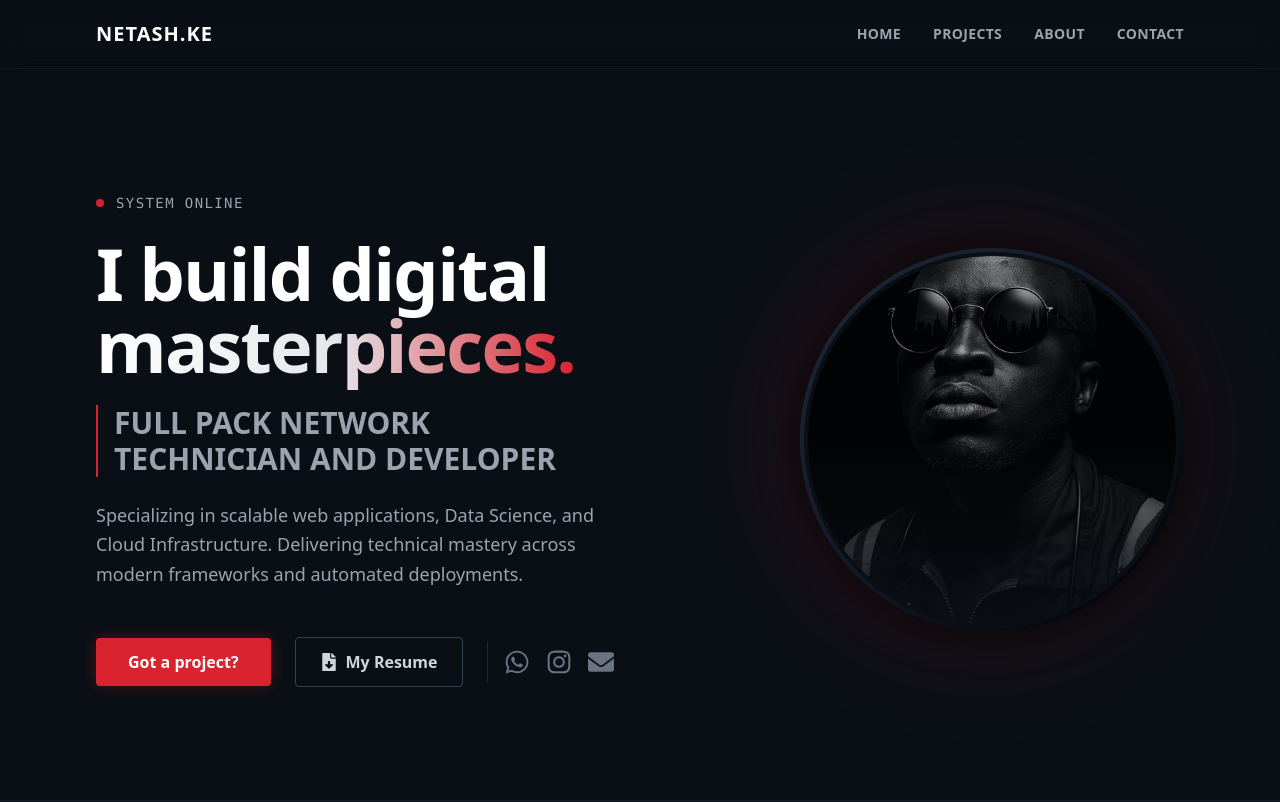
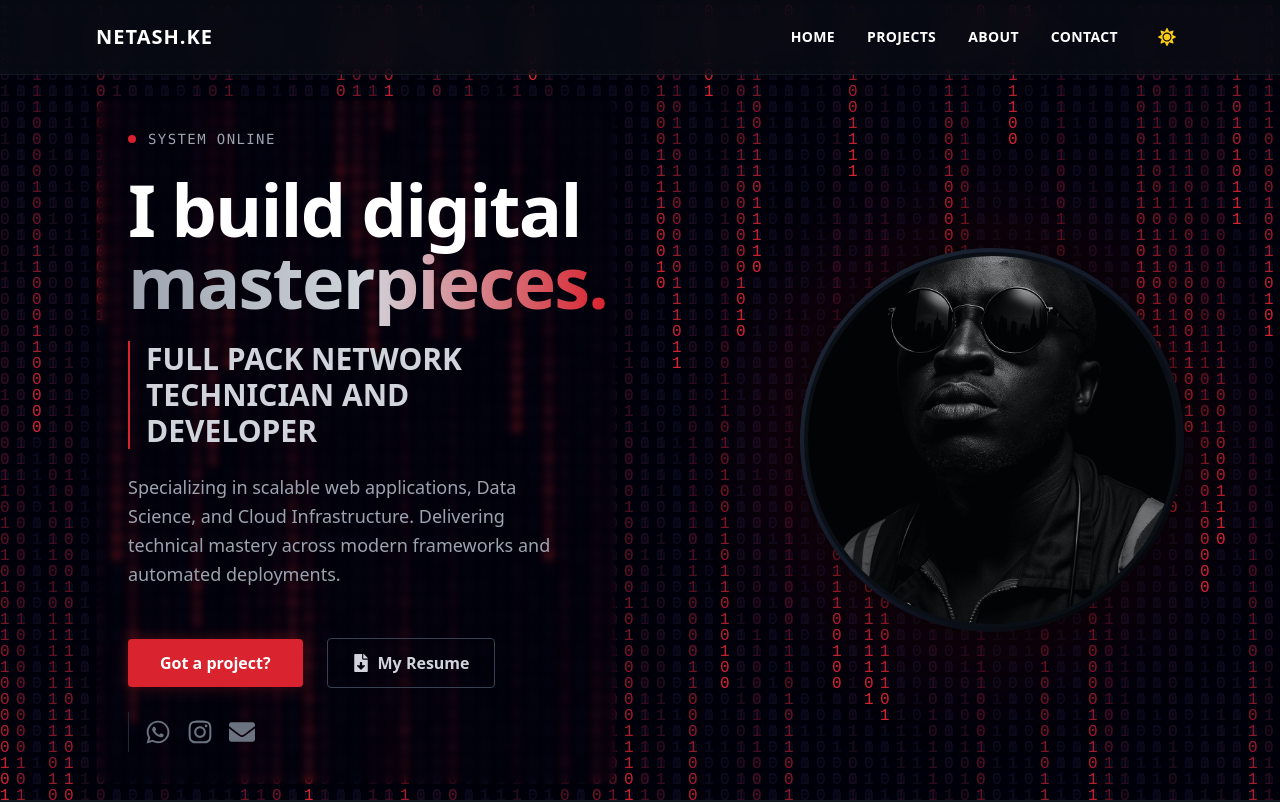
Before and after one commit to CaLLmeeDdY/ashilaka-portfolio-, a React (Vite) app: page / in a window 1280 px wide. Shown: the top 802 px of the page. Built offline with nearby package versions, Linux system fonts and the light colour scheme.

Commit message:
Updated the About Me text

```diff
--- a/src/App.jsx
+++ b/src/App.jsx
@@ -1,9 +1,10 @@
 import React, { useState } from 'react';
-import { FaInstagram, FaWhatsapp, FaEnvelope, FaFileDownload } from 'react-icons/fa';
+// Added FaSun and FaMoon for the Light/Dark toggle
+import { FaInstagram, FaWhatsapp, FaEnvelope, FaFileDownload, FaSun, FaMoon } from 'react-icons/fa';
+import MatrixBackground from './MatrixBackground'; // Importing your new animation
 
 // ==========================================================
 // 🎛️ MASTER CONTROL PANEL
-// Edit your details here. The website will update automatically.
 // ==========================================================
 const profile = {
   name: "NETASH.KE",
@@ -11,12 +12,12 @@ const profile = {
   bio: "Specializing in scalable web applications, Data Science, and Cloud Infrastructure. Delivering technical mastery across modern frameworks and automated deployments.",
   buttonText: "Got a project?",
   resumeText: "My Resume",
-  resumeLink: "/ashilaka-resume.pdf", // Make sure this file is in your 'public' folder
-  imagePath: "/profile.jpg", // Make sure this file is in your 'public' folder
+  resumeLink: "/ashilaka-resume.pdf",
+  imagePath: "/profile.jpg",
   email: "ashilakaedwin@gmail.com",
   phone: "+254 769 058 951",
-  whatsapp: "254769058951", // Removed the + and spaces for the API link
-  instagram:"netash_254" // Add your Instagram handle here
+  whatsapp: "254769058951",
+  instagram: "YOUR_HANDLE"
 };
 
 const projects = [
@@ -58,34 +59,28 @@ const experience = [
   }
 ];
 
-function App() {
-  // --- CONTACT FORM LOGIC ---
+export default function App() {
   const [buttonText, setButtonText] = useState("Send a message");
+
+  // --- THEME STATE ---
+  // Defaults to true (Dark Mode)
+  const [isDarkMode, setIsDarkMode] = useState(true);
 
   const handleSubmit = async (event) => {
     event.preventDefault();
     setButtonText("Sending...");
-
     const formData = new FormData(event.target);
-
-    // Web3Forms Key Provided
     formData.append("access_key", "58d4ea45-916e-455f-81ba-d8eb3c803bb9");
 
     try {
-      const response = await fetch("https://api.web3forms.com/submit", {
-        method: "POST",
-        body: formData
-      });
-
+      const response = await fetch("https://api.web3forms.com/submit", { method: "POST", body: formData });
       const data = await response.json();
-
       if (data.success) {
         setButtonText("Message Sent! 🚀");
         event.target.reset();
         setTimeout(() => setButtonText("Send a message"), 5000);
       } else {
         setButtonText("Error sending message.");
-        console.error("Error", data);
       }
     } catch (error) {
       setButtonText("Network Error.");
@@ -93,35 +88,50 @@ function App() {
   };
 
   return (
-    <div className="bg-[#0a0f16] text-white font-sans min-h-screen pb-24 selection:bg-[#d9232e] selection:text-white scroll-smooth">
+    // The main wrapper now dynamically switches text colors based on the theme
+    <div className={`min-h-screen font-sans pb-24 selection:bg-[#d9232e] selection:text-white scroll-smooth transition-colors duration-500 ${isDarkMode ? 'text-white' : 'text-gray-900'}`}>
+
+      {/* 0. MATRIX BACKGROUND */}
+      <MatrixBackground isDarkMode={isDarkMode} />
 
       {/* 1. NAVIGATION */}
-      <nav className="fixed top-0 w-full z-50 bg-[#0a0f16]/90 backdrop-blur-md border-b border-gray-800/50">
+      {/* Background is now highly transparent with a blur so the Matrix shows through */}
+      <nav className={`fixed top-0 w-full z-50 backdrop-blur-md border-b transition-colors duration-500 ${isDarkMode ? 'bg-[#0a0f16]/60 border-gray-800/50' : 'bg-white/60 border-gray-200'}`}>
         <div className="flex justify-between items-center py-5 px-8 lg:px-24">
           <div className="text-xl font-bold tracking-wider uppercase">{profile.name}</div>
-          <div className="hidden md:flex gap-8 text-sm font-semibold text-gray-400 tracking-wide uppercase">
-            <a href="#home" className="hover:text-white transition-colors">Home</a>
-            <a href="#projects" className="hover:text-white transition-colors">Projects</a>
-            <a href="#about" className="hover:text-white transition-colors">About</a>
-            <a href="#contact" className="hover:text-white transition-colors">Contact</a>
+
+          <div className="hidden md:flex items-center gap-8 text-sm font-semibold tracking-wide uppercase">
+            <a href="#home" className="hover:text-[#d9232e] transition-colors">Home</a>
+            <a href="#projects" className="hover:text-[#d9232e] transition-colors">Projects</a>
+            <a href="#about" className="hover:text-[#d9232e] transition-colors">About</a>
+            <a href="#contact" className="hover:text-[#d9232e] transition-colors">Contact</a>
+
+            {/* LIGHT/DARK MODE TOGGLE BUTTON */}
+            <button
+              onClick={() => setIsDarkMode(!isDarkMode)}
+              className="p-2 rounded-full hover:bg-gray-500/20 transition-all duration-300"
+              aria-label="Toggle Theme"
+            >
+              {isDarkMode ? <FaSun size={18} className="text-yellow-400" /> : <FaMoon size={18} className="text-gray-800" />}
+            </button>
           </div>
         </div>
       </nav>
 
       {/* 2. PRO HERO SECTION */}
       <section id="home" className="grid grid-cols-1 lg:grid-cols-2 gap-12 px-8 lg:px-24 min-h-screen items-center pt-20">
-        <div className="space-y-6 relative z-10">
-          <p className="text-gray-400 font-mono tracking-widest uppercase text-sm flex items-center gap-3">
+        <div className="space-y-6 relative z-10 p-8 rounded-2xl backdrop-blur-sm bg-black/10">
+          <p className={`font-mono tracking-widest uppercase text-sm flex items-center gap-3 ${isDarkMode ? 'text-gray-400' : 'text-gray-600'}`}>
             <span className="w-2 h-2 rounded-full bg-[#d9232e] animate-pulse"></span>
             System Online
           </p>
           <h1 className="text-5xl md:text-7xl font-bold leading-tight tracking-tight">
-            I build digital <br/> <span className="text-transparent bg-clip-text bg-gradient-to-r from-white via-gray-200 to-[#d9232e]">masterpieces.</span>
+            I build digital <br/> <span className="text-transparent bg-clip-text bg-gradient-to-r from-gray-400 via-gray-300 to-[#d9232e]">masterpieces.</span>
           </h1>
-          <h2 className="text-2xl md:text-3xl font-semibold text-gray-400 border-l-2 border-[#d9232e] pl-4">
+          <h2 className={`text-2xl md:text-3xl font-semibold border-l-2 border-[#d9232e] pl-4 ${isDarkMode ? 'text-gray-300' : 'text-gray-700'}`}>
             {profile.role}
           </h2>
-          <p className="text-gray-400 max-w-xl leading-relaxed text-lg">
+          <p className={`max-w-xl leading-relaxed text-lg ${isDarkMode ? 'text-gray-400' : 'text-gray-700'}`}>
             {profile.bio}
           </p>
 
@@ -132,20 +142,20 @@ function App() {
               <span className="relative">{profile.buttonText}</span>
             </a>
 
-            <a href={profile.resumeLink} download className="border border-gray-700 text-gray-300 hover:text-white hover:border-[#d9232e] hover:bg-[#d9232e]/5 px-6 py-3 rounded font-bold transition-all duration-300 flex items-center gap-2">
+            <a href={profile.resumeLink} download className={`border px-6 py-3 rounded font-bold transition-all duration-300 flex items-center gap-2 ${isDarkMode ? 'border-gray-700 text-gray-300 hover:text-white hover:border-[#d9232e] hover:bg-[#d9232e]/5' : 'border-gray-400 text-gray-800 hover:text-[#d9232e] hover:border-[#d9232e]'}`}>
               <FaFileDownload size={18} />
               {profile.resumeText}
             </a>
 
             {/* Icon Row */}
-            <div className="flex items-center gap-4 border-l border-gray-800 pl-4 h-10">
-              <a href={`https://wa.me/${profile.whatsapp}`} target="_blank" rel="noopener noreferrer" className="text-gray-500 hover:text-green-500 transition-colors" aria-label="WhatsApp">
+            <div className={`flex items-center gap-4 border-l pl-4 h-10 ${isDarkMode ? 'border-gray-800 text-gray-500' : 'border-gray-300 text-gray-600'}`}>
+              <a href={`https://wa.me/${profile.whatsapp}`} target="_blank" rel="noopener noreferrer" className="hover:text-green-500 transition-colors">
                 <FaWhatsapp size={26} />
               </a>
-              <a href={`https://instagram.com/${profile.instagram}`} target="_blank" rel="noopener noreferrer" className="text-gray-500 hover:text-pink-500 transition-colors" aria-label="Instagram">
+              <a href={`https://instagram.com/${profile.instagram}`} target="_blank" rel="noopener noreferrer" className="hover:text-pink-500 transition-colors">
                 <FaInstagram size={26} />
               </a>
-              <a href="#contact" className="text-gray-500 hover:text-[#d9232e] transition-colors" aria-label="Contact">
+              <a href="#contact" className="hover:text-[#d9232e] transition-colors">
                 <FaEnvelope size={26} />
               </a>
             </div>
@@ -155,15 +165,14 @@ function App() {
         <div className="flex justify-center lg:justify-end relative mt-12 lg:mt-0">
           <div className="relative group cursor-pointer">
             <div className="absolute -inset-2 bg-gradient-to-r from-[#d9232e] to-red-900 rounded-full blur-3xl opacity-20 group-hover:opacity-60 transition duration-1000 group-hover:duration-500"></div>
-            <div className="w-72 h-72 md:w-96 md:h-96 rounded-full p-1 relative bg-gradient-to-br from-gray-800 via-gray-900 to-black group-hover:from-[#d9232e] group-hover:via-red-800 group-hover:to-gray-900 transition-all duration-700 shadow-[0_0_40px_rgba(0,0,0,0.8)]">
-              <div className="w-full h-full rounded-full bg-[#0a0f16] overflow-hidden relative z-10 border-4 border-[#0a0f16]">
+            <div className={`w-72 h-72 md:w-96 md:h-96 rounded-full p-1 relative transition-all duration-700 shadow-[0_0_40px_rgba(0,0,0,0.8)] ${isDarkMode ? 'bg-gradient-to-br from-gray-800 via-gray-900 to-black' : 'bg-gradient-to-br from-gray-300 via-gray-200 to-gray-100'}`}>
+              <div className={`w-full h-full rounded-full overflow-hidden relative z-10 border-4 ${isDarkMode ? 'border-[#0a0f16] bg-[#0a0f16]' : 'border-white bg-white'}`}>
                 <img
                   src={profile.imagePath}
                   alt={profile.name}
                   onError={(e) => { e.target.style.display = 'none'; }}
                   className="w-full h-full object-cover grayscale opacity-80 group-hover:opacity-100 group-hover:grayscale-0 scale-100 group-hover:scale-105 transition-all duration-700 ease-out"
                 />
-                <div className="absolute inset-0 bg-gradient-to-t from-[#0a0f16] via-transparent to-transparent opacity-80 group-hover:opacity-30 transition-opacity duration-500"></div>
               </div>
             </div>
           </div>
@@ -171,12 +180,12 @@ function App() {
       </section>
 
       {/* 3. PROJECTS SECTION */}
-      <section id="projects" className="px-8 lg:px-24 py-32 bg-[#0d131b] border-y border-gray-800/50">
+      <section id="projects" className={`px-8 lg:px-24 py-32 border-y backdrop-blur-md transition-colors duration-500 ${isDarkMode ? 'bg-[#0d131b]/80 border-gray-800/50' : 'bg-white/80 border-gray-200'}`}>
         <h2 className="text-4xl font-bold text-center mb-16">Projects</h2>
         <div className="grid grid-cols-1 md:grid-cols-2 lg:grid-cols-3 gap-8">
           {projects.map((project, index) => (
-            <div key={index} className="bg-[#111822] border border-gray-800 rounded-xl overflow-hidden group hover:border-gray-500 transition-all duration-500 hover:-translate-y-2 hover:shadow-2xl hover:shadow-red-900/10 flex flex-col">
-              <div className="h-48 bg-gray-900 flex items-center justify-center relative overflow-hidden">
+            <div key={index} className={`border rounded-xl overflow-hidden group transition-all duration-500 hover:-translate-y-2 hover:shadow-2xl flex flex-col ${isDarkMode ? 'bg-[#111822]/90 border-gray-800 hover:border-gray-500 hover:shadow-red-900/10' : 'bg-white border-gray-200 hover:border-gray-400 hover:shadow-red-900/10'}`}>
+              <div className={`h-48 flex items-center justify-center relative overflow-hidden ${isDarkMode ? 'bg-gray-900' : 'bg-gray-100'}`}>
                 <div className="absolute inset-0 bg-[#d9232e]/10 opacity-0 group-hover:opacity-100 transition-opacity duration-500 z-10"></div>
                 <img
                   src={project.image}
@@ -184,16 +193,15 @@ function App() {
                   onError={(e) => { e.target.style.display = 'none'; }}
                   className="w-full h-full object-cover group-hover:scale-105 transition-transform duration-500"
                 />
-                <span className="absolute text-gray-700 font-mono text-sm -z-10">Image Placeholder</span>
               </div>
               <div className="p-8 flex flex-col flex-grow">
                 <h3 className="text-xl font-bold mb-3 group-hover:text-[#d9232e] transition-colors">{project.title}</h3>
                 <div className="flex flex-wrap gap-2 mb-4">
                   {project.tags.map((tag, tagIdx) => (
-                    <span key={tagIdx} className="px-2 py-1 bg-[#0a0f16] border border-gray-700 text-xs rounded text-gray-300">{tag}</span>
+                    <span key={tagIdx} className={`px-2 py-1 border text-xs rounded ${isDarkMode ? 'bg-[#0a0f16] border-gray-700 text-gray-300' : 'bg-gray-100 border-gray-300 text-gray-700'}`}>{tag}</span>
                   ))}
                 </div>
-                <p className="text-gray-400 text-sm mb-8 line-clamp-3 flex-grow">{project.description}</p>
+                <p className={`text-sm mb-8 line-clamp-3 flex-grow ${isDarkMode ? 'text-gray-400' : 'text-gray-600'}`}>{project.description}</p>
                 <a href={project.link} className="block text-center w-full py-3 border border-[#d9232e] text-[#d9232e] hover:bg-[#d9232e] hover:text-white rounded transition-all font-bold tracking-wide mt-auto">
                   Read Case Study &rarr;
                 </a>
@@ -204,11 +212,11 @@ function App() {
       </section>
 
       {/* 4. ABOUT & EXPERIENCE SECTION */}
-      <section id="about" className="px-8 lg:px-24 py-24 bg-[#0a0f16] border-y border-gray-800/50">
+      <section id="about" className={`px-8 lg:px-24 py-24 border-y backdrop-blur-md transition-colors duration-500 ${isDarkMode ? 'bg-[#0a0f16]/80 border-gray-800/50' : 'bg-gray-50/80 border-gray-200'}`}>
         <div className="grid grid-cols-1 lg:grid-cols-2 gap-16">
-          <div>
+          <div className="p-8 rounded-2xl backdrop-blur-sm bg-black/5">
             <h2 className="text-4xl font-bold mb-8">About Me</h2>
-            <p className="text-gray-400 leading-relaxed mb-8 text-lg">
+            <p className={`leading-relaxed mb-8 text-lg ${isDarkMode ? 'text-gray-400' : 'text-gray-700'}`}>
               I am a Full Stack Developer and Computer Scientist with a deep passion for building scalable applications and managing robust cloud infrastructure. Over the past few years, I've had the opportunity to solve real-world technical challenges across varied environments.
             </p>
             <a href={profile.resumeLink} download className="inline-block bg-transparent border border-[#d9232e] text-[#d9232e] hover:bg-[#d9232e] hover:text-white px-8 py-3 rounded font-bold transition-all hover:shadow-[0_0_15px_rgba(217,35,46,0.3)]">
@@ -216,13 +224,13 @@ function App() {
             </a>
           </div>
 
-          <div className="space-y-8 mt-4 lg:mt-0">
+          <div className="space-y-8 mt-4 lg:mt-0 p-8 rounded-2xl backdrop-blur-sm bg-black/5">
             {experience.map((job, index) => (
-              <div key={index} className="relative pl-8 border-l border-gray-800">
-                <div className={`absolute w-4 h-4 bg-[#0a0f16] border-2 ${index === 0 ? 'border-[#d9232e]' : 'border-gray-600'} rounded-full -left-[9px] top-1`}></div>
+              <div key={index} className={`relative pl-8 border-l ${isDarkMode ? 'border-gray-800' : 'border-gray-300'}`}>
+                <div className={`absolute w-4 h-4 border-2 rounded-full -left-[9px] top-1 ${index === 0 ? 'border-[#d9232e]' : (isDarkMode ? 'border-gray-600' : 'border-gray-400')} ${isDarkMode ? 'bg-[#0a0f16]' : 'bg-white'}`}></div>
                 <h3 className="text-xl font-bold">{job.role}</h3>
-                <p className={`${index === 0 ? 'text-[#d9232e]' : 'text-gray-500'} text-sm font-mono mb-3 mt-1`}>{job.company} • {job.date}</p>
-                <p className="text-gray-400 text-sm">{job.description}</p>
+                <p className={`${index === 0 ? 'text-[#d9232e]' : (isDarkMode ? 'text-gray-500' : 'text-gray-600')} text-sm font-mono mb-3 mt-1`}>{job.company} • {job.date}</p>
+                <p className={`text-sm ${isDarkMode ? 'text-gray-400' : 'text-gray-700'}`}>{job.description}</p>
               </div>
             ))}
           </div>
@@ -230,34 +238,34 @@ function App() {
       </section>
 
       {/* 5. CONTACT SECTION */}
-      <section id="contact" className="px-8 lg:px-24 py-32 bg-[#0d131b]">
-        <div className="max-w-5xl mx-auto bg-[#111822] border border-gray-800 rounded-2xl p-8 md:p-12 shadow-2xl relative overflow-hidden">
+      <section id="contact" className={`px-8 lg:px-24 py-32 backdrop-blur-md transition-colors duration-500 ${isDarkMode ? 'bg-[#0d131b]/80' : 'bg-white/80'}`}>
+        <div className={`max-w-5xl mx-auto border rounded-2xl p-8 md:p-12 shadow-2xl relative overflow-hidden transition-colors duration-500 ${isDarkMode ? 'bg-[#111822]/90 border-gray-800' : 'bg-white border-gray-200'}`}>
           <div className="absolute -top-24 -right-24 w-96 h-96 bg-[#d9232e]/5 rounded-full blur-3xl pointer-events-none"></div>
 
           <div className="text-center mb-16 relative z-10">
             <h2 className="text-4xl font-bold mb-4">Let's work together</h2>
-            <p className="text-gray-400">Open for roles in Full Stack Development, Data Science, and Cloud Engineering.</p>
+            <p className={isDarkMode ? 'text-gray-400' : 'text-gray-600'}>Open for roles in Full Stack Development, Data Science, and Cloud Engineering.</p>
           </div>
 
           <div className="grid grid-cols-1 md:grid-cols-2 gap-16 relative z-10">
             <div className="space-y-8">
-              <div className="flex items-start gap-4 text-gray-300 group">
-                <div className="w-12 h-12 rounded bg-gray-900 border border-gray-800 flex items-center justify-center text-[#d9232e] group-hover:bg-[#d9232e] group-hover:text-white transition-colors duration-300">
+              <div className="flex items-start gap-4 group">
+                <div className={`w-12 h-12 rounded border flex items-center justify-center text-[#d9232e] group-hover:bg-[#d9232e] group-hover:text-white transition-colors duration-300 ${isDarkMode ? 'bg-gray-900 border-gray-800' : 'bg-gray-50 border-gray-200'}`}>
                   <span className="font-mono text-xl">@</span>
                 </div>
                 <div>
                   <p className="text-xs text-gray-500 uppercase tracking-wider mb-1">Email</p>
-                  <p className="font-mono text-white">{profile.email}</p>
+                  <p className="font-mono">{profile.email}</p>
                 </div>
               </div>
 
-              <div className="flex items-start gap-4 text-gray-300 group">
-                <div className="w-12 h-12 rounded bg-gray-900 border border-gray-800 flex items-center justify-center text-[#d9232e] group-hover:bg-[#d9232e] group-hover:text-white transition-colors duration-300">
+              <div className="flex items-start gap-4 group">
+                <div className={`w-12 h-12 rounded border flex items-center justify-center text-[#d9232e] group-hover:bg-[#d9232e] group-hover:text-white transition-colors duration-300 ${isDarkMode ? 'bg-gray-900 border-gray-800' : 'bg-gray-50 border-gray-200'}`}>
                   <span className="font-mono text-xl">#</span>
                 </div>
                 <div>
                   <p className="text-xs text-gray-500 uppercase tracking-wider mb-1">Phone</p>
-                  <p className="font-mono text-white">{profile.phone}</p>
+                  <p className="font-mono">{profile.phone}</p>
                 </div>
               </div>
             </div>
@@ -270,7 +278,7 @@ function App() {
                   name="name"
                   required
                   placeholder="John Doe"
-                  className="w-full bg-[#0a0f16] border border-gray-800 rounded-lg p-3 text-white focus:outline-none focus:border-[#d9232e] focus:ring-1 focus:ring-[#d9232e] transition-all"
+                  className={`w-full border rounded-lg p-3 focus:outline-none focus:border-[#d9232e] focus:ring-1 focus:ring-[#d9232e] transition-all ${isDarkMode ? 'bg-[#0a0f16] border-gray-800 text-white' : 'bg-gray-50 border-gray-200 text-gray-900'}`}
                 />
               </div>
               <div>
@@ -280,7 +288,7 @@ function App() {
                   name="email"
                   required
                   placeholder="john@example.com"
-                  className="w-full bg-[#0a0f16] border border-gray-800 rounded-lg p-3 text-white focus:outline-none focus:border-[#d9232e] focus:ring-1 focus:ring-[#d9232e] transition-all"
+                  className={`w-full border rounded-lg p-3 focus:outline-none focus:border-[#d9232e] focus:ring-1 focus:ring-[#d9232e] transition-all ${isDarkMode ? 'bg-[#0a0f16] border-gray-800 text-white' : 'bg-gray-50 border-gray-200 text-gray-900'}`}
                 />
               </div>
               <div>
@@ -290,12 +298,12 @@ function App() {
                   required
                   rows="4"
                   placeholder="How can I help you?"
-                  className="w-full bg-[#0a0f16] border border-gray-800 rounded-lg p-3 text-white focus:outline-none focus:border-[#d9232e] focus:ring-1 focus:ring-[#d9232e] transition-all"
+                  className={`w-full border rounded-lg p-3 focus:outline-none focus:border-[#d9232e] focus:ring-1 focus:ring-[#d9232e] transition-all ${isDarkMode ? 'bg-[#0a0f16] border-gray-800 text-white' : 'bg-gray-50 border-gray-200 text-gray-900'}`}
                 ></textarea>
               </div>
               <button
                 type="submit"
-                className="w-full bg-[#d9232e] hover:bg-red-700 text-white font-bold py-4 rounded-lg transition-transform hover:scale-[1.02] active:scale-[0.98] shadow-lg shadow-red-900/20 disabled:opacity-50 disabled:cursor-not-allowed"
+                className="w-full bg-[#d9232e] hover:bg-red-700 text-white font-bold py-4 rounded-lg transition-transform hover:scale-[1.02] active:scale-[0.98] shadow-lg shadow-red-900/20"
               >
                 {buttonText}
               </button>
@@ -307,5 +315,3 @@ function App() {
     </div>
   );
 }
-
-export default App;
--- /dev/null
+++ b/src/MatrixBackground.jsx
@@ -0,0 +1,63 @@
+import React, { useEffect, useRef } from 'react';
+
+export default function MatrixBackground({ isDarkMode }) {
+  const canvasRef = useRef(null);
+
+  useEffect(() => {
+    const canvas = canvasRef.current;
+    const ctx = canvas.getContext('2d');
+
+    // Make canvas full screen
+    canvas.width = window.innerWidth;
+    canvas.height = window.innerHeight;
+
+    const binary = "01";
+    const fontSize = 16;
+    const columns = canvas.width / fontSize;
+    const drops = Array(Math.floor(columns)).fill(1);
+
+    const draw = () => {
+      // This creates the fading tail effect.
+      // Dark mode uses a dark fade, Light mode uses a white fade.
+      ctx.fillStyle = isDarkMode ? 'rgba(10, 15, 22, 0.05)' : 'rgba(255, 255, 255, 0.05)';
+      ctx.fillRect(0, 0, canvas.width, canvas.height);
+
+      // --- COLOR CONTROL ---
+      // To use classic green, change '#d9232e' to '#00FF41' and '#8b0000' to '#008F11'
+      ctx.fillStyle = isDarkMode ? '#d9232e' : '#8b0000';
+      ctx.font = `${fontSize}px monospace`;
+
+      for (let i = 0; i < drops.length; i++) {
+        const text = binary.charAt(Math.floor(Math.random() * binary.length));
+        ctx.fillText(text, i * fontSize, drops[i] * fontSize);
+
+        // Reset drops randomly to create the staggered rain effect
+        if (drops[i] * fontSize > canvas.height && Math.random() > 0.975) {
+          drops[i] = 0;
+        }
+        drops[i]++;
+      }
+    };
+
+    const interval = setInterval(draw, 33); // 33ms = ~30 frames per second
+
+    // Keep canvas full screen if the user resizes the window
+    const handleResize = () => {
+      canvas.width = window.innerWidth;
+      canvas.height = window.innerHeight;
+    };
+    window.addEventListener('resize', handleResize);
+
+    return () => {
+      clearInterval(interval);
+      window.removeEventListener('resize', handleResize);
+    };
+  }, [isDarkMode]);
+
+  return (
+    <canvas
+      ref={canvasRef}
+      className="fixed inset-0 -z-10 w-full h-full"
+    />
+  );
+}
```
